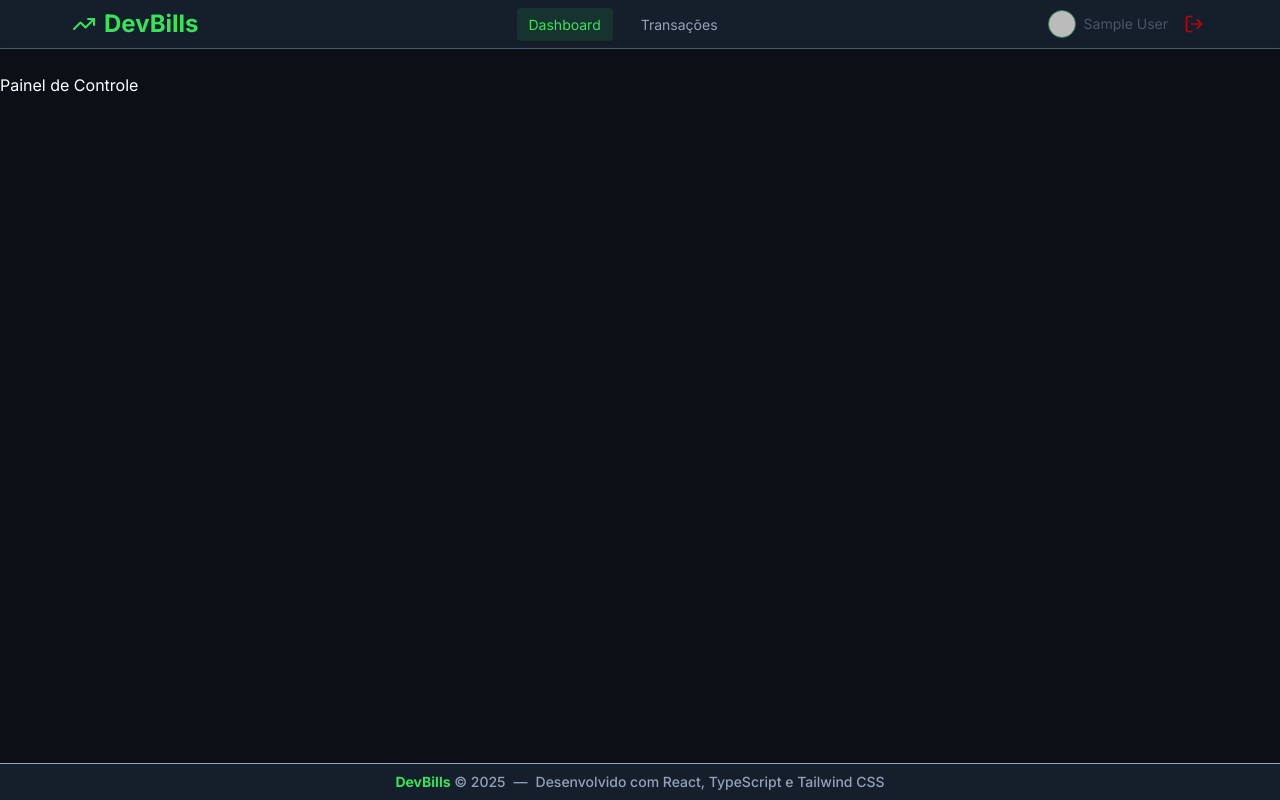
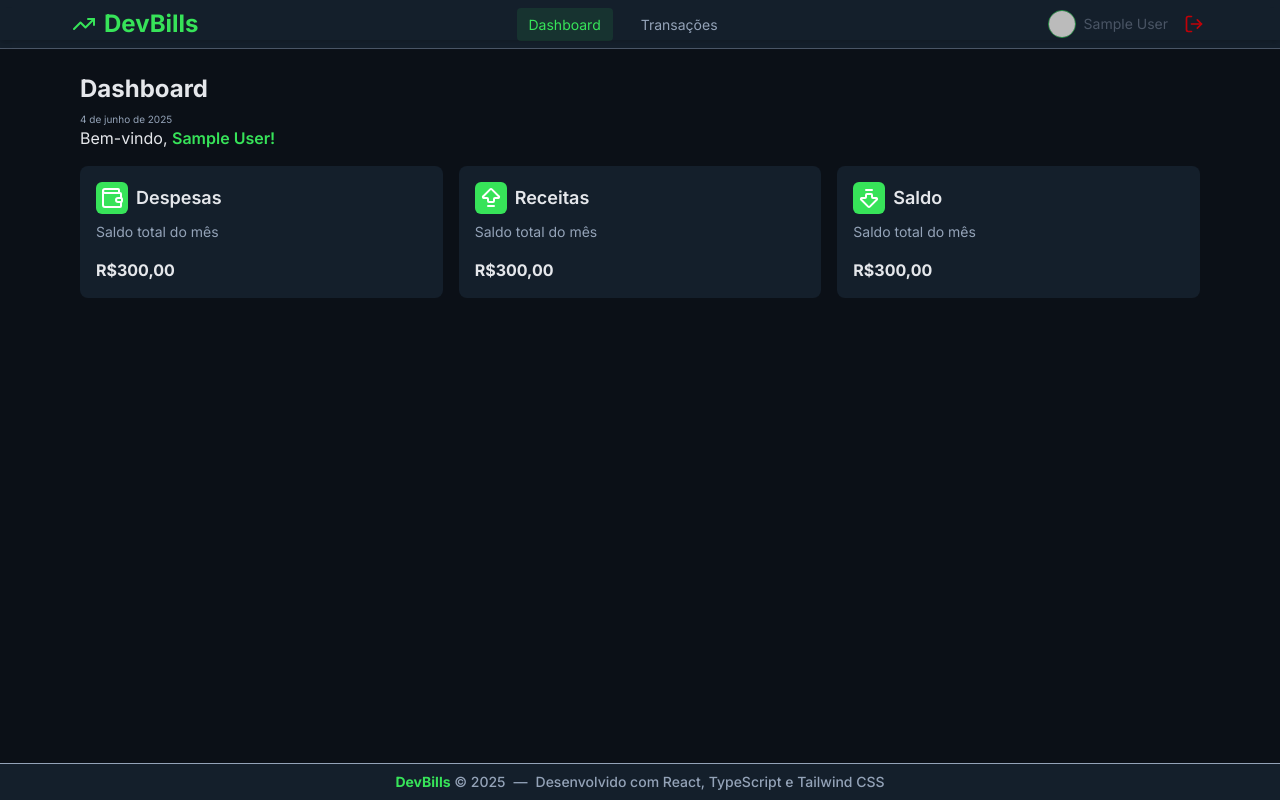
Before and after one commit to thallesrafaell/devbills, a React (Vite) app in the folder interface/: page /dashboard in a window 1280 px wide. Built offline with nearby package versions, Linux system fonts and the light colour scheme; no server answers; sample sign-in values are in the browser's storage.

Commit message:
feat: adiciona componente Card e atualiza a página Dashboard para exibir resumo de despesas, receitas e saldo

```diff
--- /dev/null
+++ b/interface/src/components/card/index.tsx
@@ -0,0 +1,38 @@
+interface CardProps {
+  children?: React.ReactNode;
+}
+
+interface CardHeaderProps {
+  title: string;
+  icon?: React.ReactNode;
+}
+
+interface CardBodyProps {
+  children?: React.ReactNode;
+}
+export const Card = ({ children }: CardProps) => {
+  return <div className="bg-gray-800 rounded-lg p-4">{children}</div>;
+};
+
+export const CardHeader = ({ title, icon }: CardHeaderProps) => {
+  return (
+    <div className="flex items-center mb-2">
+      {icon && (
+        <div className="mr-2 text-white bg-primary-500 p-1 rounded-md">
+          {icon}
+        </div>
+      )}
+      <div>
+        <h3 className="text-lg font-semibold text-gray-200">{title}</h3>
+      </div>
+    </div>
+  );
+};
+
+export const CardSubtitle = ({ subtitle }: { subtitle?: string }) => {
+  return <p className="text-sm text-gray-400">{subtitle || 'Sem subtítulo'}</p>;
+};
+
+export const CardBody = ({ children }: CardBodyProps) => {
+  return <div className="text-gray-200 mt-4 font-bold">{children}</div>;
+};
--- a/interface/src/pages/Dashboard.tsx
+++ b/interface/src/pages/Dashboard.tsx
@@ -1,11 +1,18 @@
+import {
+  ArrowBigDownDashIcon,
+  ArrowBigUpDashIcon,
+  CalendarIcon,
+  Wallet,
+} from 'lucide-react';
 import { useEffect, useState } from 'react';
 
+import { Card, CardBody, CardHeader, CardSubtitle } from '../components/card';
 import { useAuth } from '../context/AuthContext';
 import { api } from '../services/api';
 
 const Dashboard = () => {
   const { authState } = useAuth();
-  const [transactions, setTransactions] = useState([]);
+  const [summary, setSummary] = useState([]);
   const [isLoading, setIsLoading] = useState(false);
   useEffect(() => {
     // Só executar quando a autenticação estiver pronta e o usuário estiver logado
@@ -13,9 +20,9 @@ const Dashboard = () => {
       async function getTransaction() {
         setIsLoading(true);
         try {
-          const response = await api.get('/transactions');
+          const response = await api.get('/resume?month=04&year=2025');
           console.log(response.data);
-          setTransactions(response.data);
+          setSummary(response.data);
         } catch (error) {
           console.error('Erro ao buscar transações:', error);
         } finally {
@@ -31,8 +38,48 @@ const Dashboard = () => {
   }
 
   return (
-    <div>
-      <h1>Painel de Controle</h1>
+    <div className="px-4 md:px-20">
+      <div>
+        <h2 className="flex gap-2 text-2xl font-bold text-gray-200  flex-col">
+          Dashboard{' '}
+          <span className="text-gray-400 text-[10px] font-normal ">
+            {new Date().toLocaleDateString('pt-BR', {
+              year: 'numeric',
+              month: 'long',
+              day: 'numeric',
+            })}
+          </span>
+        </h2>
+        <p className="text-gray-200 mb-4">
+          Bem-vindo,{' '}
+          <span className="font-semibold text-primary-500">
+            {authState.user?.displayName}!
+          </span>
+        </p>
+      </div>
+      <div className="grid grid-cols-1 md:grid-cols-2 lg:grid-cols-3 gap-4 mb-8">
+        <Card>
+          <CardHeader title="Despesas" icon={<Wallet />} />
+          <CardSubtitle subtitle="Saldo total do mês" />
+          <CardBody>
+            <p>R$300,00</p>
+          </CardBody>
+        </Card>
+        <Card>
+          <CardHeader title="Receitas" icon={<ArrowBigUpDashIcon />} />
+          <CardSubtitle subtitle="Saldo total do mês" />
+          <CardBody>
+            <p>R$300,00</p>
+          </CardBody>
+        </Card>
+        <Card>
+          <CardHeader title="Saldo" icon={<ArrowBigDownDashIcon />} />
+          <CardSubtitle subtitle="Saldo total do mês" />
+          <CardBody>
+            <p>R$300,00</p>
+          </CardBody>
+        </Card>
+      </div>
     </div>
   );
 };
```
